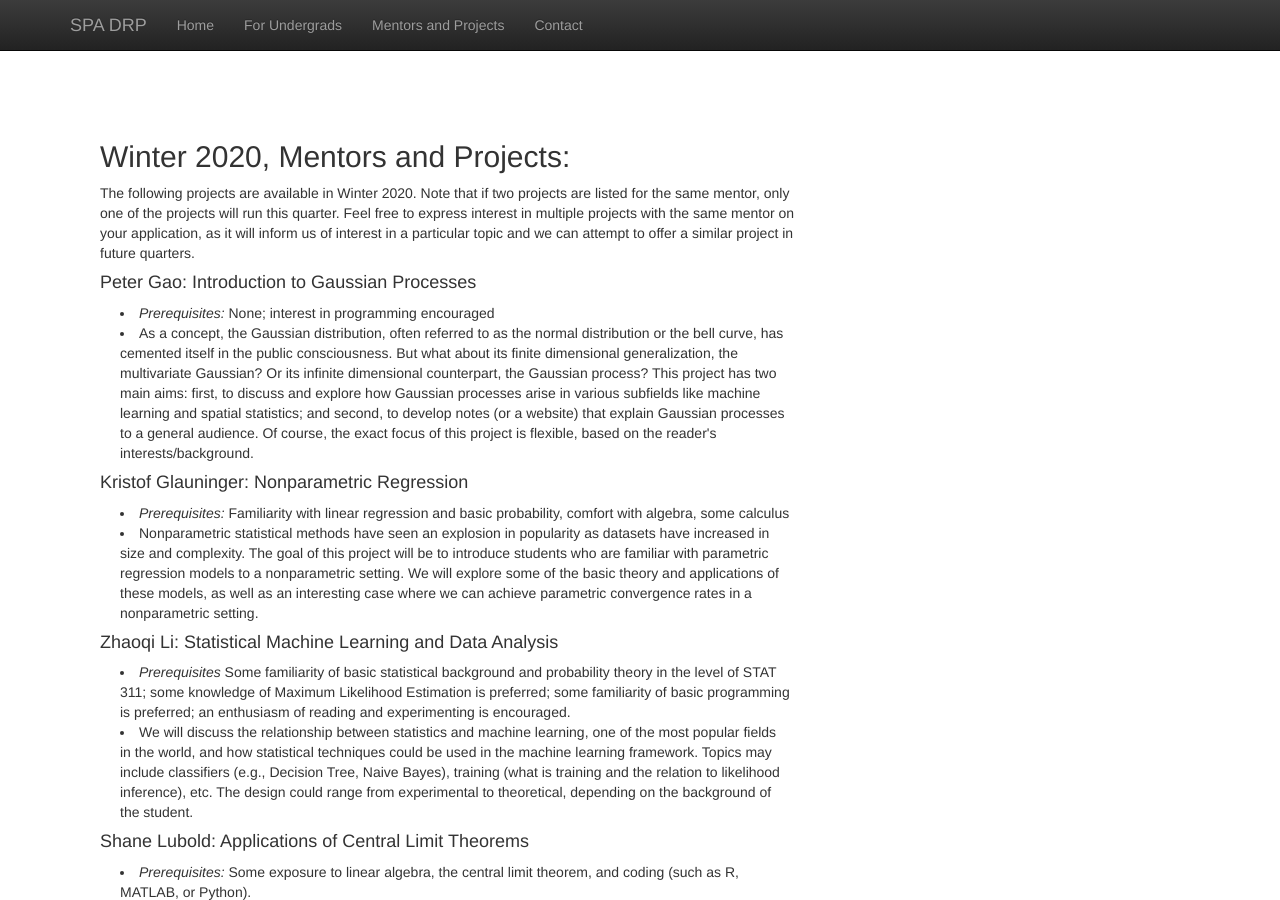
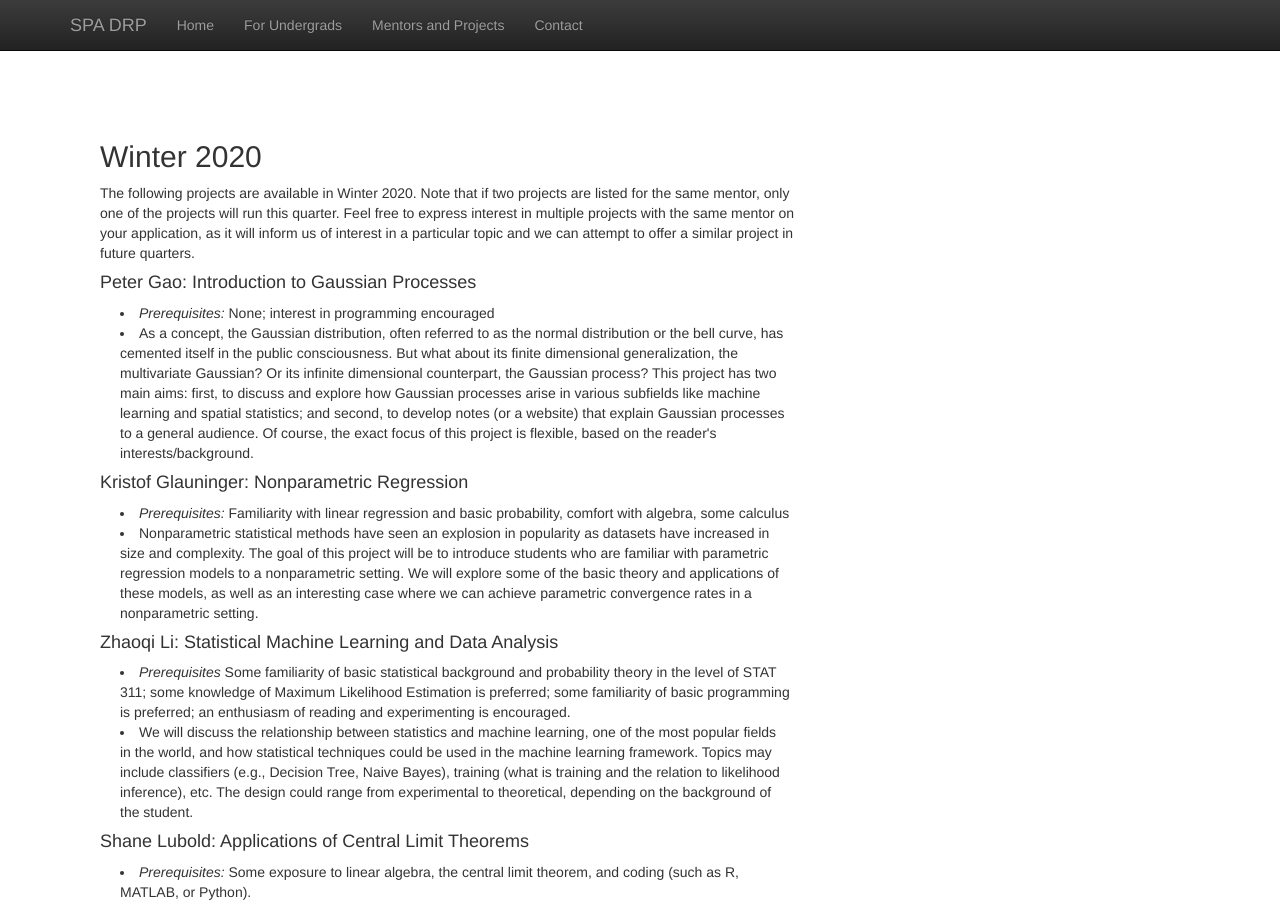
Before and after one commit to anna-neufeld/spa_drp, a Jekyll site: the page built from mentors.html, in a window 1280 px wide and 900 px high. Built offline with Jekyll 4.4.1, drawn with Linux system fonts in a browser that asks for light colours; nearby versions of some CDN libraries; library files that are not in the unit come from our copies.

Commit message:
Heading fixed

```diff
--- a/mentors.html
+++ b/mentors.html
@@ -4,8 +4,8 @@
 ---
 
 
-<div style="padding-top: 30px;" class="col-md-8">
-  <h2 class="featurette-heading">Winter 2020, Mentors and Projects: </h2>
+<div class="col-md-8">
+  <h2 style="padding-top: 30px;" class="featurette-heading">Winter 2020</h2>
   <p> The following projects are available in Winter 2020. Note that if two projects are listed for the same mentor,
   only one of the projects will run this quarter. Feel free to express interest in multiple projects with the same mentor
 on your application, as it will inform us of interest in a particular topic and we can attempt to offer
```
